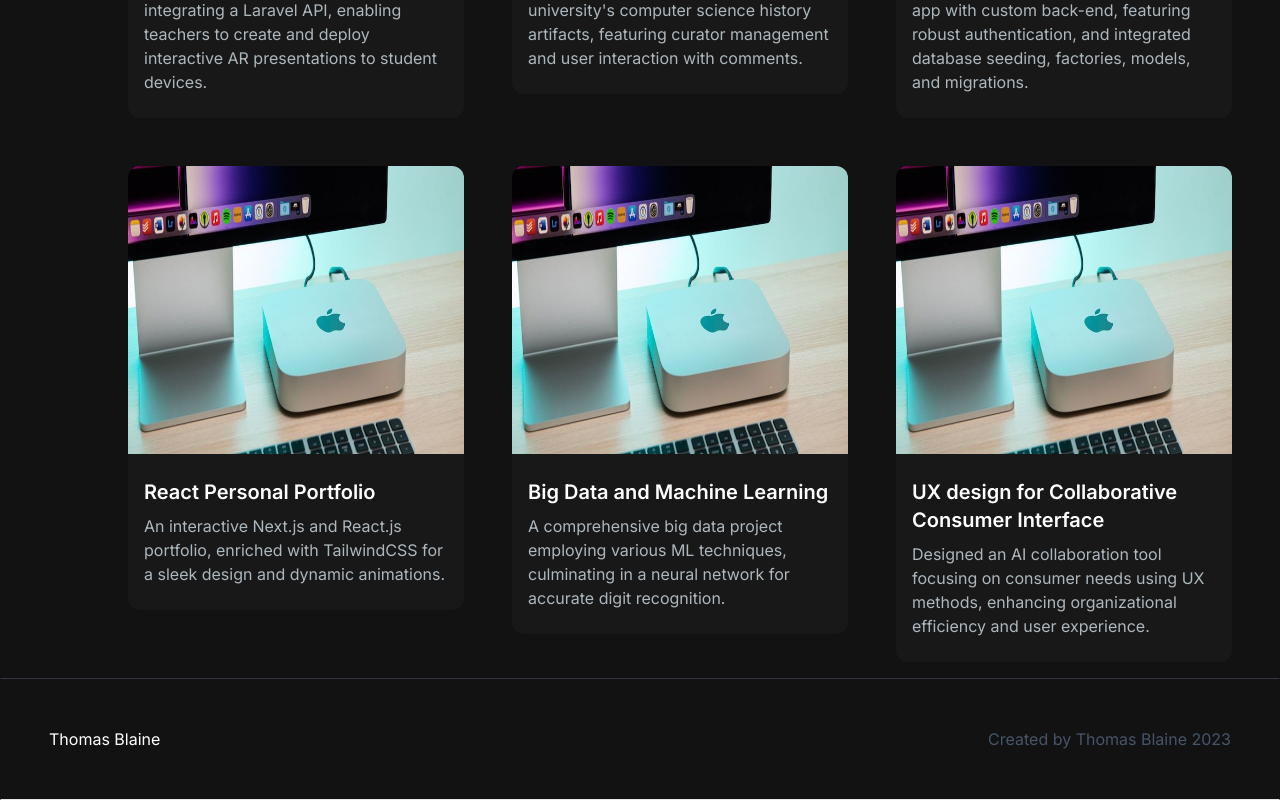
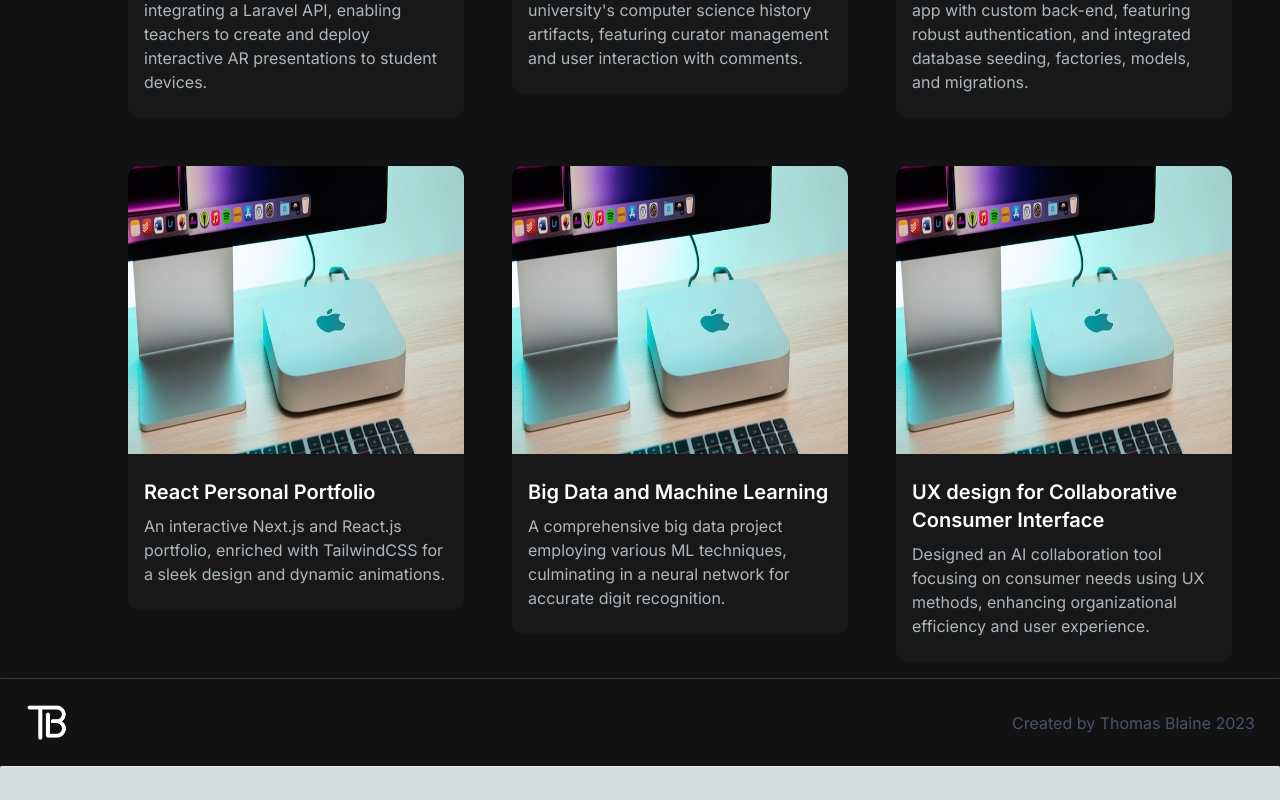
Before and after one commit to tomBlaine/portfolio-website, a Next.js app: page / in a window 1280 px wide. Shown: the part 1766-2566 px from the top of the page. After the commit the page ends 2533 px from the top, so only its background shows below. Built offline with nearby package versions, Linux system fonts and the light colour scheme.

Commit message:
added CV and logo

```diff
--- a/src/app/components/Footer.jsx
+++ b/src/app/components/Footer.jsx
@@ -1,11 +1,11 @@
 import React from 'react'
-
+import Image from 'next/image';
 const Footer = () => {
   return (
     <footer className="footer border z-10 border-t-[#33353F] border-l-transparent border-r-transparent text-white">
-        <div className="container p-12 flex justify-between">
-            <span>Thomas Blaine</span>
-            <p className="text-slate-600">Created by Thomas Blaine 2023</p>
+        <div className="container p-6 flex justify-between">
+            <Image src="/images/logo.png" width={50} height={50}/>
+            <p className="text-slate-600 mt-2">Created by Thomas Blaine 2023</p>
         </div>
     </footer>
   )
--- a/src/app/components/HeroSection.jsx
+++ b/src/app/components/HeroSection.jsx
@@ -38,9 +38,11 @@ const HeroSection = () => {
                 </p>
                 <div>
                     <button className="px-6 py-3 rounded-full w-full sm:w-fit mr-4 bg-gradient-to-br from-blue-500 via-primary-500 to-secondary-500 hover:bg-slate-200 text-white">Hire me</button>
-                    <button className="px-1 py-1 rounded-full w-full sm:w-fit bg-gradient-to-br from-blue-500 via-primary-500 to-secondary-500  hover:bg-slate-800 text-white  mt-3">
-                        <span className="block bg-[#121212] hover:bg-slate-800 rounded-full px-5 py-2">Download CV</span>
-                    </button>
+                    <a href="/cv.pdf" download>
+                      <button className="px-1 py-1 rounded-full w-full sm:w-fit bg-gradient-to-br from-blue-500 via-primary-500 to-secondary-500  hover:bg-slate-800 text-white  mt-3">
+                          <span className="block bg-[#121212] hover:bg-slate-800 rounded-full px-5 py-2">Download CV</span>
+                      </button>
+                    </a>
                 </div>
             </motion.div>
             <motion.div
```
Also changed, not shown: 1 other file (tests, documents, lock files or other folders).
